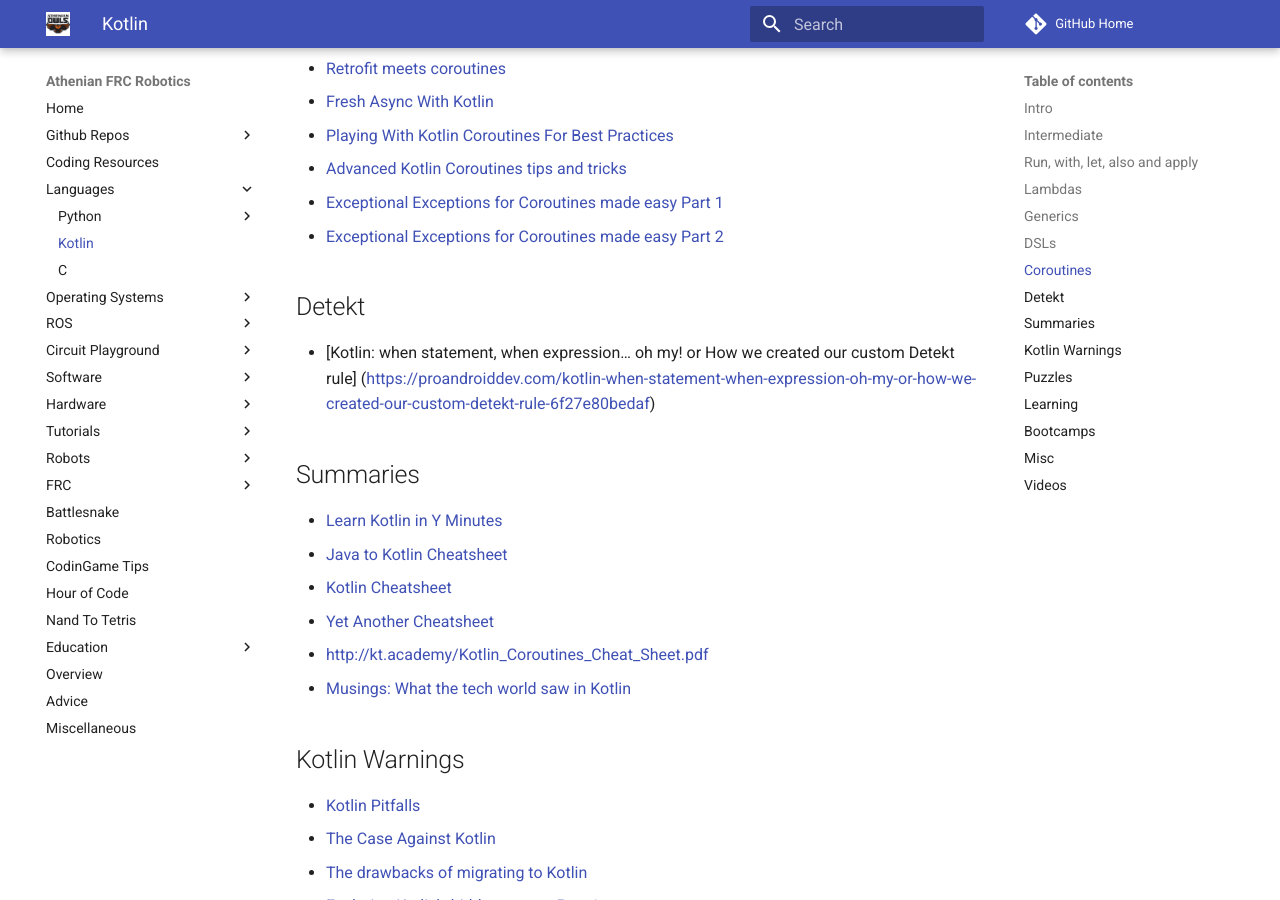
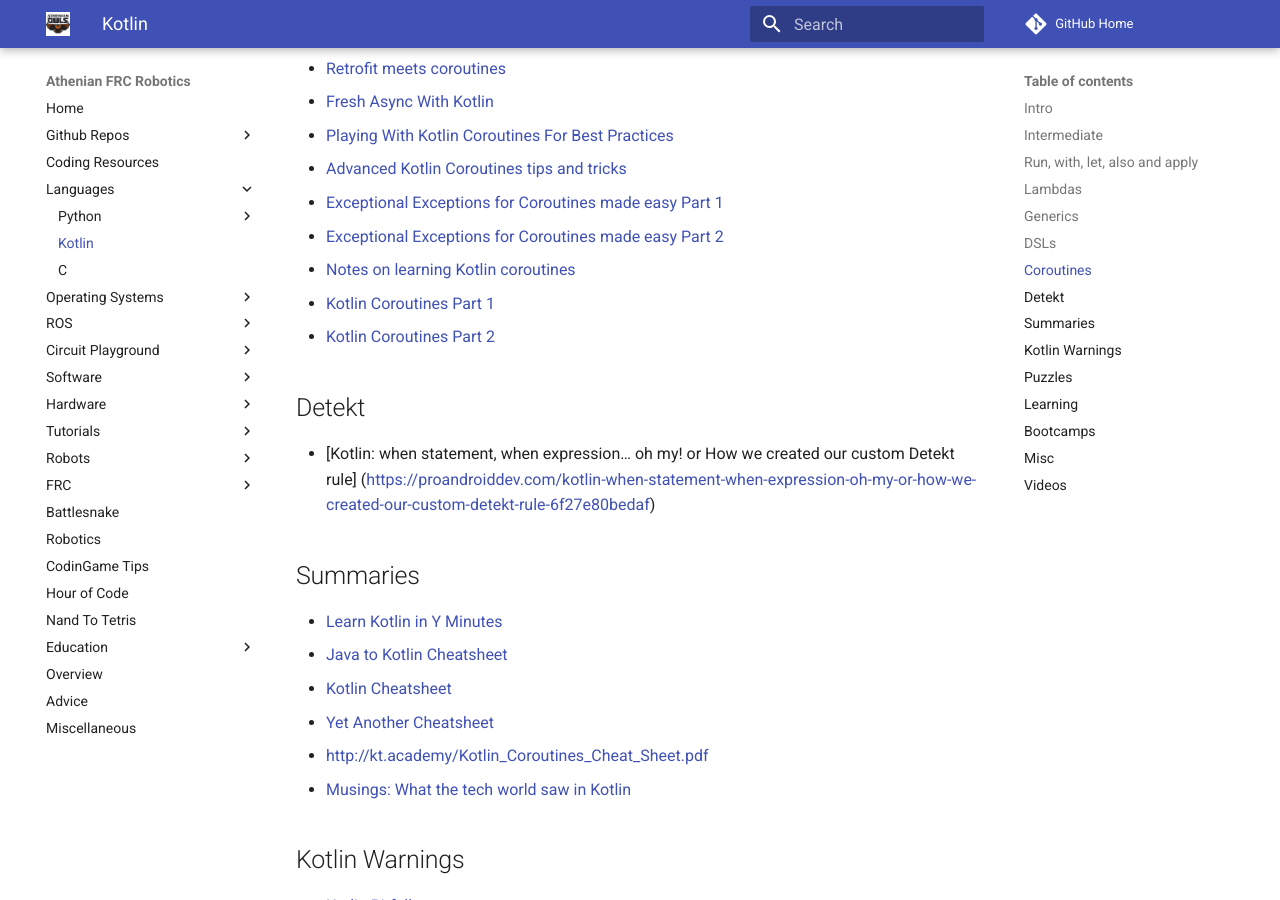
Before and after one commit to athenian-robotics/athenian-robotics-mkdocs, an MkDocs documentation site: the page built from docs/kotlin.md, in a window 1280 px wide and 900 px high, scrolled down 4805 px. Built offline with MkDocs 1.6.1 and Material for MkDocs 9.7.7, drawn with Linux system fonts in a browser that asks for light colours; comment, search, counter and statistics services are not loaded.

Commit message:
Update docs

```diff
--- a/docs/kotlin.md
+++ b/docs/kotlin.md
@@ -142,6 +142,10 @@
 * [Advanced Kotlin Coroutines tips and tricks](https://proandroiddev.com/coroutines-snags-6bf6fb53a3d1)
 * [Exceptional Exceptions for Coroutines made easy Part 1](https://medium.com/the-kotlin-chronicle/coroutine-exceptions-3378f51a7d33)
 * [Exceptional Exceptions for Coroutines made easy Part 2](https://medium.com/the-kotlin-chronicle/coroutine-exceptions-supervision-15056802998b)
+* [Notes on learning Kotlin coroutines](https://medium.com/@FerRaviola/coroutines-gotchas-494a0e425a24)
+* [Kotlin Coroutines Part 1](https://medium.com/better-programming/kotlin-coroutines-for-beginners-a54d7fedb206)
+* [Kotlin Coroutines Part 2](https://medium.com/better-programming/kotlin-coroutines-for-beginners-4ba32909b509)
+
 
 ## Detekt
 * [Kotlin: when statement, when expression… oh my! or How we created our custom Detekt rule] (https://proandroiddev.com/kotlin-when-statement-when-expression-oh-my-or-how-we-created-our-custom-detekt-rule-6f27e80bedaf)
```
